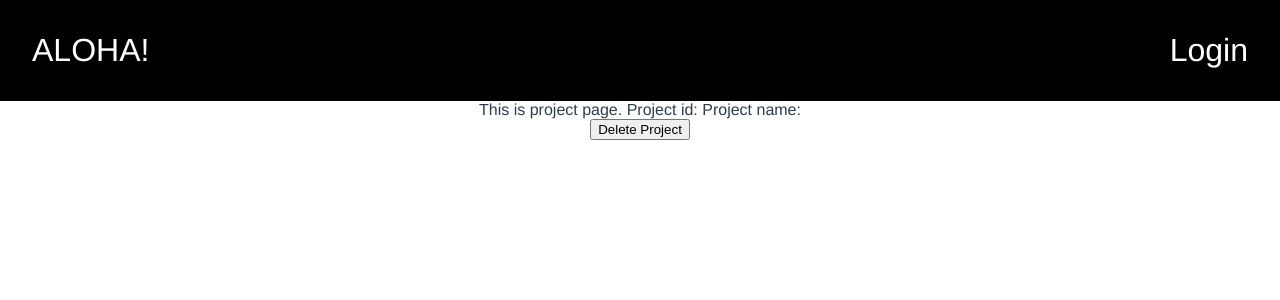
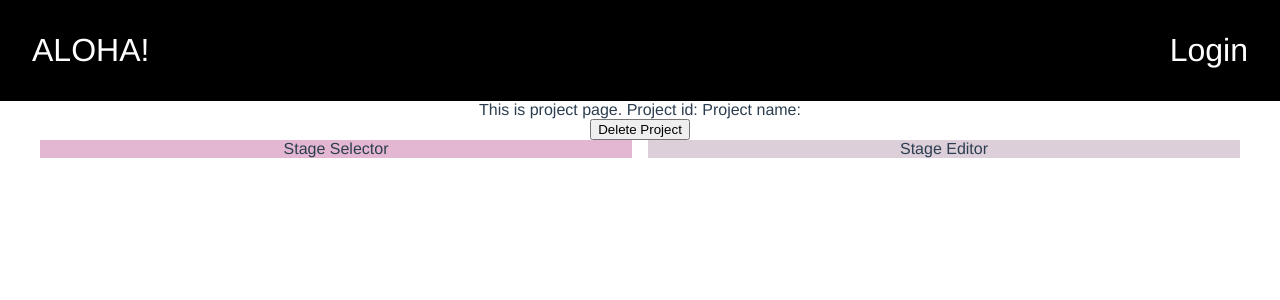
Before and after one commit to mcserby/aloha, a Vue app: page /project/1 in a window 1280 px wide. Shown: the top 300 px of the page. Built offline with nearby package versions, Linux system fonts and the light colour scheme; no server answers.

Commit message:
stage editor/selector templates

```diff
--- a/src/components/Project.vue
+++ b/src/components/Project.vue
@@ -6,12 +6,22 @@
       Project name: {{project.name}}
     </div>
     <div><button @click="deleteProject()">Delete Project</button></div>
+    <div class="stage">
+      <div class="stage-selector-container">
+        <StageSelector />
+      </div>
+      <div class="stage-editor-container">
+        <StageEditor />
+      </div>
+    </div>
   </div>
 </template>
 
 <script>
 
 import firebaseService from '../services/firebaseService';
+import StageSelector from './StageSelector';
+import StageEditor from './StageEditor';
 
 export default {
   name: 'Project',
@@ -21,6 +31,8 @@ export default {
     }
   },
   components: {
+    StageSelector,
+    StageEditor
   },
   computed: {
     projectId(){
@@ -45,4 +57,21 @@ export default {
 </script>
 
 <style>
+.stage {
+  max-width: 1200px;
+  margin: 0 auto;
+  display: grid;
+  grid-gap: 1rem;
+  font-size:1em;
+  grid-template-columns: repeat(2, 1fr);
+}
+
+.stage-selector-container {
+  background-color: #b94c8d66
+}
+
+.stage-editor-container {
+  background-color: #bda5b787
+}
+
 </style>
--- /dev/null
+++ b/src/components/StageEditor.vue
@@ -0,0 +1,34 @@
+<template>
+  <div>
+    Stage Editor
+  </div>
+</template>
+
+<script>
+
+export default {
+  name: 'StageEditor',
+  data() {
+    return {
+    }
+  },
+  components: {
+  },
+  computed: {
+  },
+  methods: {
+  }
+}
+</script>
+
+<style>
+.stage {
+  max-width: 1200px;
+  margin: 0 auto;
+  display: grid;
+  grid-gap: 1rem;
+  font-size:1em;
+  grid-template-columns: repeat(2, 1fr);
+}
+
+</style>
--- /dev/null
+++ b/src/components/StageSelector.vue
@@ -0,0 +1,34 @@
+<template>
+  <div>
+    Stage Selector
+  </div>
+</template>
+
+<script>
+
+export default {
+  name: 'StageSelector',
+  data() {
+    return {
+    }
+  },
+  components: {
+  },
+  computed: {
+  },
+  methods: {
+  }
+}
+</script>
+
+<style>
+.stage {
+  max-width: 1200px;
+  margin: 0 auto;
+  display: grid;
+  grid-gap: 1rem;
+  font-size:1em;
+  grid-template-columns: repeat(2, 1fr);
+}
+
+</style>
```
